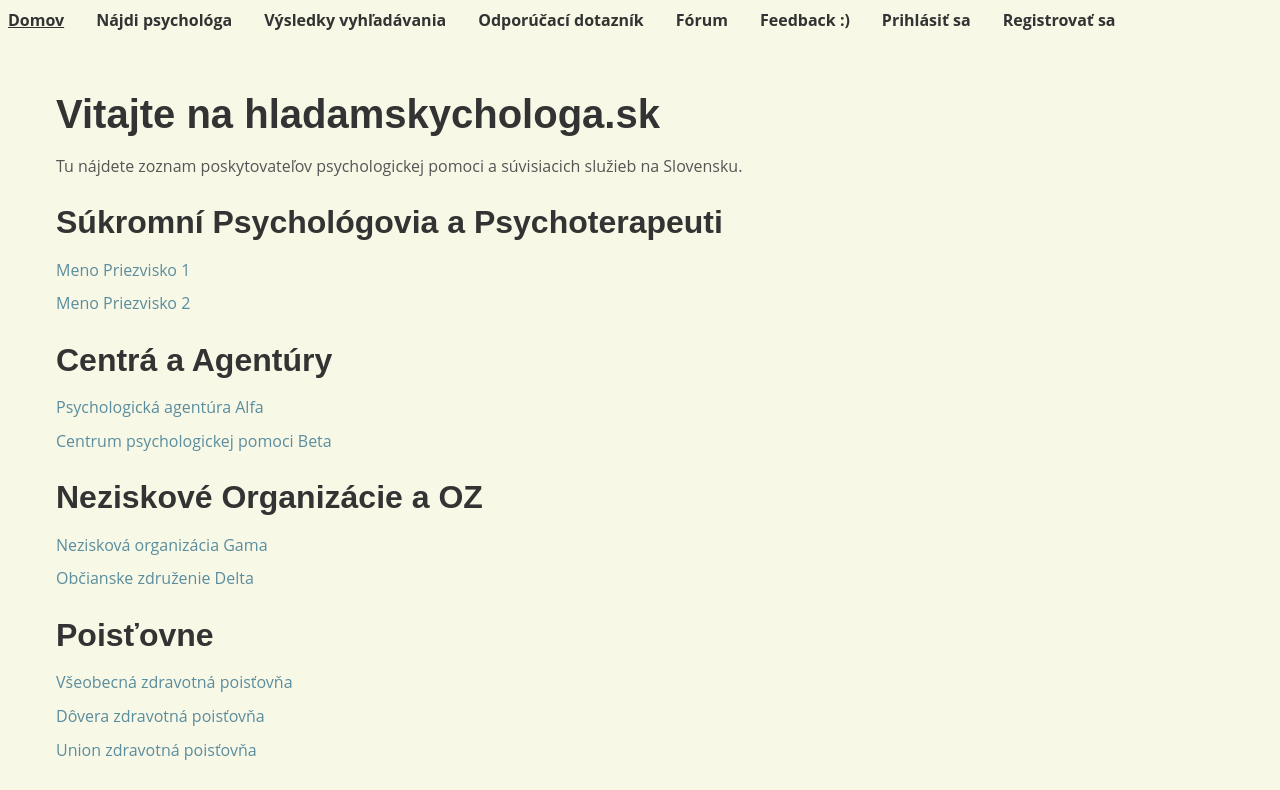
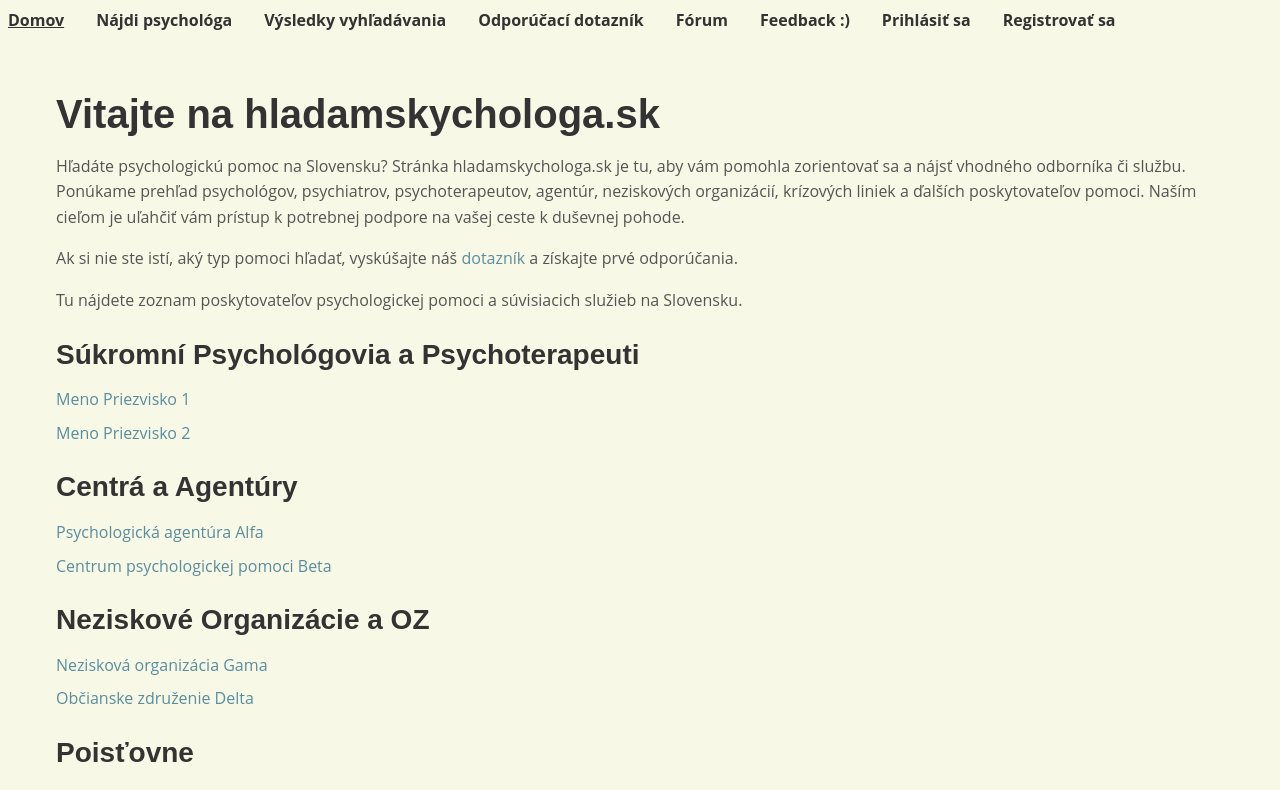
Before and after one commit to Thohmass/PSYCH, a React (Create React App) app in the folder client/: page / in a window 1280 px wide. Shown: the top 790 px of the page. Built offline with nearby package versions, Linux system fonts and the light colour scheme.

Commit message:
Add description to homepage

```diff
--- a/client/src/pages/HomePage.tsx
+++ b/client/src/pages/HomePage.tsx
@@ -40,11 +40,17 @@ const HomePage: React.FC = () => {
   return (
     <div className="container">
       <h1>Vitajte na hladamskychologa.sk</h1>
+      <p>
+        Hľadáte psychologickú pomoc na Slovensku? Stránka hladamskychologa.sk je tu, aby vám pomohla zorientovať sa a nájsť vhodného odborníka či službu.
+        Ponúkame prehľad psychológov, psychiatrov, psychoterapeutov, agentúr, neziskových organizácií, krízových liniek a ďalších poskytovateľov pomoci.
+        Naším cieľom je uľahčiť vám prístup k potrebnej podpore na vašej ceste k duševnej pohode.
+      </p>
+      <p>Ak si nie ste istí, aký typ pomoci hľadať, vyskúšajte náš <a href="/survey">dotazník</a> a získajte prvé odporúčania.</p>
       <p>Tu nájdete zoznam poskytovateľov psychologickej pomoci a súvisiacich služieb na Slovensku.</p>
 
       {Object.keys(groupedProviders).map(category => (
         <div key={category}>
-          <h2>{category}</h2>
+          <h3>{category}</h3>
           <ul>
             {groupedProviders[category].map(provider => (
               <li key={provider.name}> {/* Kľúč by mal byť unikátny, ak by bol názov rovnaký*/}
```
